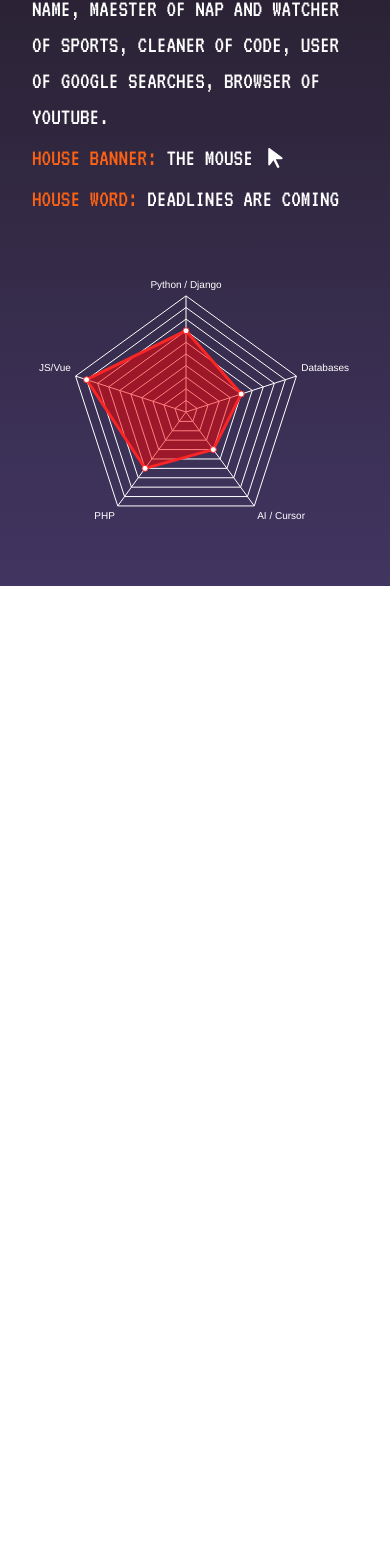
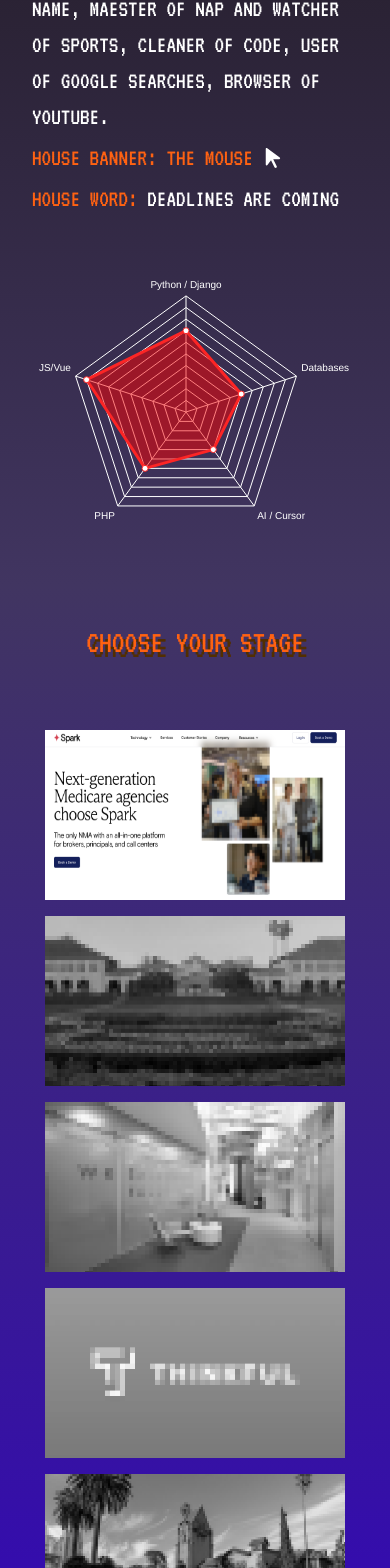
Before and after one commit to ahtle/ahtle.github.io, a Next.js app: page / in a window 390 px wide. Shown: the part 1651-3219 px from the top of the page. Before the commit the page ends 2237 px from the top, so only its background shows below. Built offline with nearby package versions, Linux system fonts and the light colour scheme.

Commit message:
in progress

```diff
--- /dev/null
+++ b/app/_components/sections/section-four.tsx
@@ -0,0 +1,103 @@
+"use client";
+
+import { useCallback, useEffect, useRef, useState } from "react";
+
+import styles from "../../page.module.css";
+import { useDecodeText } from "@/app/_hooks/use-decode-text";
+import StageList, {
+  type StageListItem,
+} from "@/app/_components/stage/stage-list";
+import SparkPng from "../../../public/images/spark.png";
+import SparkBwPng from "../../../public/images/spark-bw.png";
+import StanfordPng from "../../../public/images/stanford.png";
+import StanfordBwPng from "../../../public/images/stanford-bw.png";
+import BDPng from "../../../public/images/bd.png";
+import BDBwPng from "../../../public/images/bd-bw.png";
+import ThinkfulPng from "../../../public/images/thinkful.png";
+import ThinkfulBwPng from "../../../public/images/thinkful-bw.png";
+import SJSUPng from "../../../public/images/sjsu.png";
+import SJSUBwPng from "../../../public/images/sjsu-bw.png";
+
+const HEADER_FINAL = "CHOOSE YOUR STAGE";
+
+const STAGES = {
+  SPARK: "SPARK",
+  STANFORD: "STANFORD",
+  BD: "BD",
+  THINKFUL: "THINKFUL",
+  SJSU: "SJSU",
+} as const;
+type Stage = (typeof STAGES)[keyof typeof STAGES]; // "SPARK" | "STANFORD"
+
+const STAGE_ITEMS: StageListItem<Stage>[] = [
+  {
+    id: STAGES.SPARK,
+    colorImage: SparkPng,
+    bwImage: SparkBwPng,
+    alt: "Spark",
+  },
+  {
+    id: STAGES.STANFORD,
+    colorImage: StanfordPng,
+    bwImage: StanfordBwPng,
+    alt: "Stanford",
+  },
+  {
+    id: STAGES.BD,
+    colorImage: BDPng,
+    bwImage: BDBwPng,
+    alt: "Becton Dickenson Biosciences",
+  },
+  {
+    id: STAGES.THINKFUL,
+    colorImage: ThinkfulPng,
+    bwImage: ThinkfulBwPng,
+    alt: "Thinkful",
+  },
+  {
+    id: STAGES.SJSU,
+    colorImage: SJSUPng,
+    bwImage: SJSUBwPng,
+    alt: "San Jose State University",
+  },
+];
+
+export default function SectionFour() {
+  const { text: header, startDecode } = useDecodeText(HEADER_FINAL);
+  const [stage, setStage] = useState<Stage>(STAGES.SPARK);
+  const hasTriggeredRef = useRef(false);
+
+  const triggerSection = useCallback(() => {
+    if (hasTriggeredRef.current) return;
+    hasTriggeredRef.current = true;
+    startDecode();
+  }, [startDecode]);
+
+  useEffect(() => {
+    const onScroll = () => {
+      const element = document.getElementById("section-four");
+      if (!element) return;
+      const rect = element.getBoundingClientRect();
+      if (rect.top <= 800 && !hasTriggeredRef.current) {
+        triggerSection();
+      }
+    };
+
+    onScroll();
+    window.addEventListener("scroll", onScroll);
+    return () => window.removeEventListener("scroll", onScroll);
+  }, [triggerSection]);
+
+  return (
+    <section
+      id="section-four"
+      className={`${styles.sectionFour} section-container`}
+    >
+      <h3 className="section-header">{header}</h3>
+      <div className="grid gap-4 md:grid-cols-2 md:gap-8">
+        <StageList items={STAGE_ITEMS} selectedId={stage} onSelect={setStage} />
+        <div>2</div>
+      </div>
+    </section>
+  );
+}
--- a/app/_components/sections/section-three.tsx
+++ b/app/_components/sections/section-three.tsx
@@ -81,8 +81,14 @@ export default function SectionThree() {
           maester of nap and watcher of sports, cleaner of code, user of Google
           searches, browser of youtube.
           <p>
-            <span className={styles.primaryColor}>House banner:</span> The mouse{" "}
-            <FontAwesomeIcon icon={faMousePointer} className="text-[1.25rem]" />
+            <span className={styles.primaryColor}>
+              House banner: The mouse{" "}
+            </span>
+            <FontAwesomeIcon
+              icon={faMousePointer}
+              className="inline-block"
+              style={{ width: 20, height: 20 }}
+            />
           </p>
           <p>
             <span className={styles.primaryColor}>House word:</span> deadlines
--- /dev/null
+++ b/app/_components/stage/stage-card.tsx
@@ -0,0 +1,30 @@
+import Image, { type StaticImageData } from "next/image";
+
+import styles from "./stage.module.css";
+
+type StageCardProps = {
+  colorImage: StaticImageData;
+  bwImage: StaticImageData;
+  isSelected: boolean;
+  alt: string;
+  onSelect: () => void;
+};
+
+export default function StageCard({
+  colorImage,
+  bwImage,
+  isSelected,
+  alt,
+  onSelect,
+}: StageCardProps) {
+  return (
+    <div className={styles.stageImageContainer} onClick={onSelect}>
+      <Image
+        src={isSelected ? colorImage : bwImage}
+        alt={alt}
+        fill
+        sizes="300px"
+      />
+    </div>
+  );
+}
--- /dev/null
+++ b/app/_components/stage/stage-list.tsx
@@ -0,0 +1,38 @@
+import type { StaticImageData } from "next/image";
+
+import StageCard from "./stage-card";
+import styles from "./stage.module.css";
+
+export type StageListItem<GID extends string = string> = {
+  id: GID;
+  colorImage: StaticImageData;
+  bwImage: StaticImageData;
+  alt: string;
+};
+
+type StageListProps<GID extends string> = {
+  items: StageListItem<GID>[];
+  selectedId: GID;
+  onSelect: (id: GID) => void;
+};
+
+export default function StageList<GID extends string>({
+  items,
+  selectedId,
+  onSelect,
+}: StageListProps<GID>) {
+  return (
+    <div className={styles.stageList}>
+      {items.map((item) => (
+        <StageCard
+          key={item.id}
+          colorImage={item.colorImage}
+          bwImage={item.bwImage}
+          isSelected={selectedId === item.id}
+          alt={item.alt}
+          onSelect={() => onSelect(item.id)}
+        />
+      ))}
+    </div>
+  );
+}
--- /dev/null
+++ b/app/_components/stage/stage.module.css
@@ -0,0 +1,13 @@
+.stageList {
+  display: flex;
+  flex-wrap: wrap;
+  justify-content: center;
+  gap: 1rem;
+}
+
+.stageImageContainer {
+  position: relative;
+  height: 170px;
+  width: 300px;
+  cursor: pointer;
+}
--- a/app/page.module.css
+++ b/app/page.module.css
@@ -27,6 +27,9 @@
 
 .sectionThree {
   background: linear-gradient(180deg, #1a1514, #413561);
+}
+.sectionFour {
+  background: linear-gradient(180deg, #413561, #3206b9);
 }
 
 .sectionThreeContent {
--- a/app/page.tsx
+++ b/app/page.tsx
@@ -1,6 +1,7 @@
 import SectionOne from "./_components/sections/section-one";
 import SectionTwo from "./_components/sections/section-two";
 import SectionThree from "./_components/sections/section-three";
+import SectionFour from "./_components/sections/section-four";
 
 export default function Home() {
   return (
@@ -11,6 +12,7 @@ export default function Home() {
 
         <SectionTwo />
         <SectionThree />
+        <SectionFour />
       </main>
     </div>
   );
```
